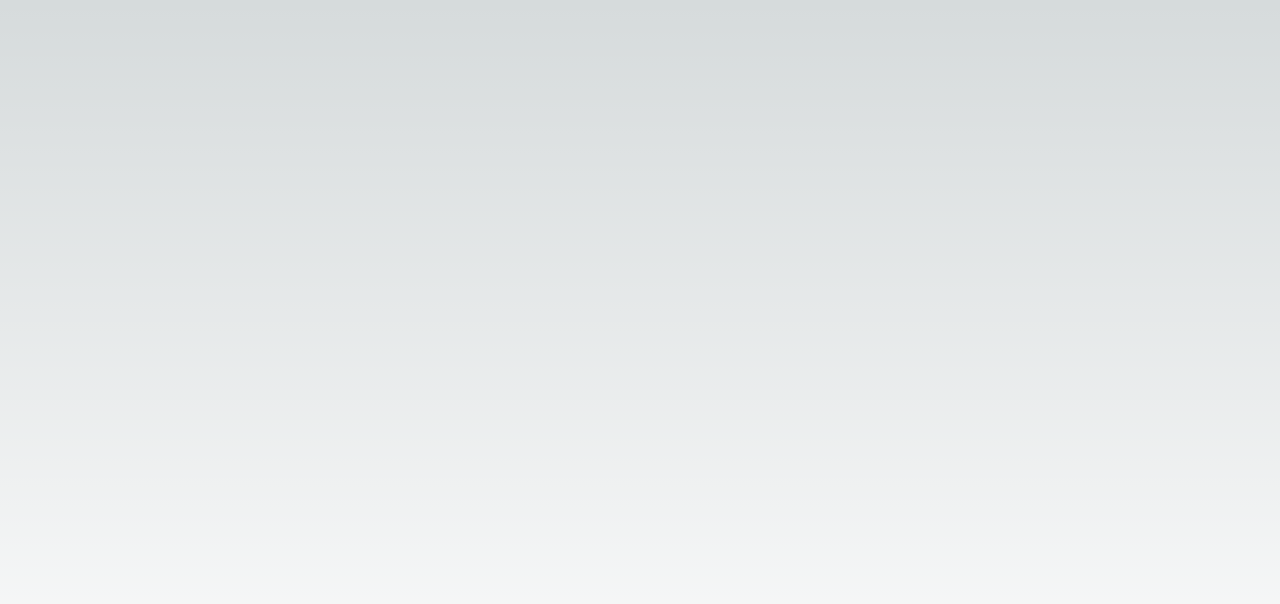
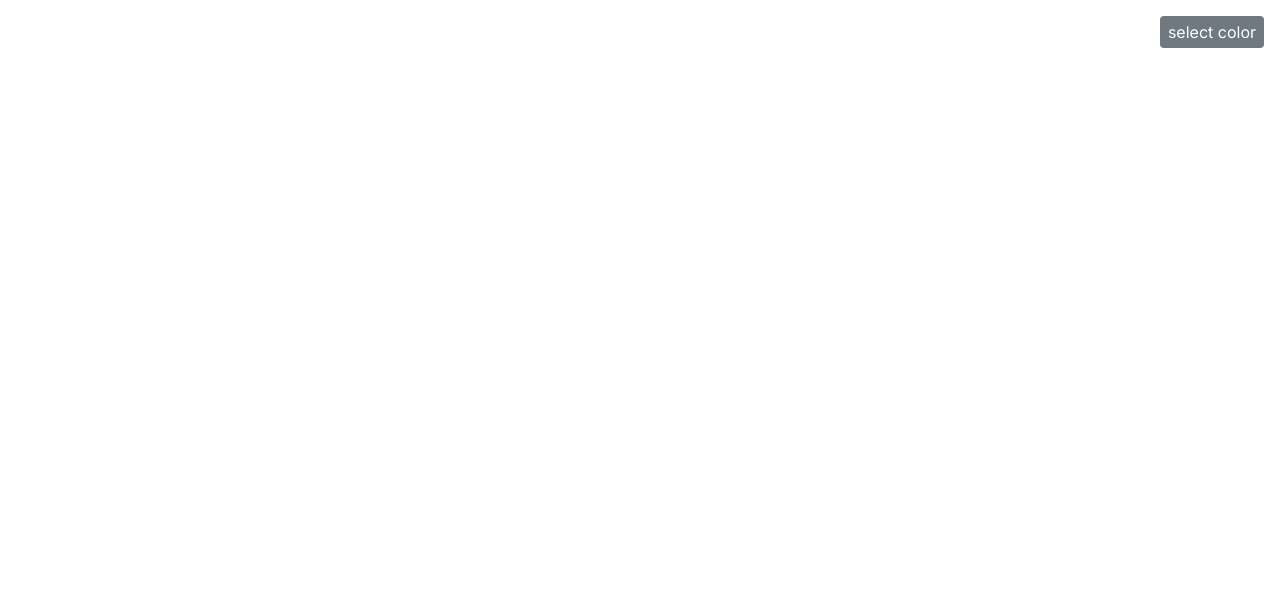
Before and after one commit to yjonghy/framer, a Next.js app: page / in a window 1280 px wide. Shown: the top 604 px of the page. Built offline with nearby package versions, Linux system fonts and the light colour scheme.

Commit message:
editor 툴 1.color 변경 할수있게 작업중

```diff
--- a/src/app/globals.css
+++ b/src/app/globals.css
@@ -17,13 +17,13 @@
 }
 
 body {
-  color: rgb(var(--foreground-rgb));
+  /* color: rgb(var(--foreground-rgb));
   background: linear-gradient(
       to bottom,
       transparent,
       rgb(var(--background-end-rgb))
     )
-    rgb(var(--background-start-rgb));
+    rgb(var(--background-start-rgb)); */
 }
 
 @layer utilities {
--- a/src/app/layout.tsx
+++ b/src/app/layout.tsx
@@ -9,7 +9,7 @@ export const metadata: Metadata = {
   description: "Generated by create next app",
 };
 
-export default function RootLayout({children,}: Readonly<{children: React.ReactNode;}>) {
+export default function RootLayout({children}: Readonly<{children: React.ReactNode;}>) {
   return (
     <html lang="en">
       <body className={inter.className}>
--- a/src/app/page.tsx
+++ b/src/app/page.tsx
@@ -1,8 +1,54 @@
-import Image from "next/image";
+"use client"
+import { motion } from "framer-motion";
+import { useState } from "react";
+import { colorArray } from "@src/data/color";
+
+
+
+
 
 export default function Home() {
+
+
+  const [showColorList, setShowColorList] = useState(false)
+  const [selectColor, setSelectColor] = useState(colorArray[0].color)
+
   return (
-    <main className="flex min-h-screen flex-col items-center justify-between p-24">
+    <main className="relative w-full min-h-screen flex flex-col items-center justify-center">
+      <motion.div
+        style={{ background : selectColor }}
+        className={`w-[200px] h-[200px] rounded-[16px]`}
+        animate={{
+          scale: [1, 2, 2, 1, 1],
+          rotate: [0, 0, 180, 180, 0],
+          borderRadius: ["0%", "0%", "50%", "50%", "0%"]
+        }}
+        transition={{
+          duration: 2,
+          ease: "easeInOut",
+          times: [0, 0.2, 0.5, 0.8, 1],
+          repeat: Infinity,
+          repeatDelay: 2000
+        }}
+      />
+
+      <div className="absolute top-[16px] right-[16px] ">
+        <p
+          onClick={() => setShowColorList(!showColorList)}
+          className="py-[4px] px-[8px] bg-gray050 rounded-[4px] text-white cursor-pointer">select color</p>
+       {showColorList &&
+          <div className="absolute top-[calc(100%_+_10px)] right-0 py-[8px] px-[12px] w-[200px] h-[200px] overflow-y-auto border border-gray020 rounded-[4px]">
+            {colorArray.map((item, index) => (
+              <div
+                onClick={() => setSelectColor(item.color)}
+                key={index}>
+                {item.title}
+              </div>
+            ))}
+          </div>
+       }
+
+      </div>
 
     </main>
   );
--- /dev/null
+++ b/src/data/color.ts
@@ -0,0 +1,31 @@
+export const colorArray = [
+    { title : "white" , color : "#FFFFFF"},
+    { title : "black" , color : "#FFFFFF"},
+    { title : "alphaBlack" , color : "#FFFFFF"},
+    { title : "gray010" , color : "#FFFFFF"},
+    { title : "gray020" , color : "#FFFFFF"},
+    { title : "gray030" , color : "#FFFFFF"},
+    { title : "gray040" , color : "#FFFFFF"},
+    { title : "gray050" , color : "#FFFFFF"},
+    { title : "gray060" , color : "#FFFFFF"},
+    { title : "gray070" , color : "#FFFFFF"},
+    { title : "gray080" , color : "#FFFFFF"},
+    { title : "gray090" , color : "#FFFFFF"},
+    { title : "green005" , color : "#FFFFFF"},
+    { title : "green010" , color : "#FFFFFF"},
+    { title : "green020" , color : "#FFFFFF"},
+    { title : "green030" , color : "#FFFFFF"},
+    { title : "green040" , color : "#FFFFFF"},
+    { title : "green050" , color : "#FFFFFF"},
+    { title : "green060" , color : "#FFFFFF"},
+    { title : "green070" , color : "#FFFFFF"},
+    { title : "white" , color : "#FFFFFF"},
+    { title : "white" , color : "#FFFFFF"},
+    { title : "white" , color : "#FFFFFF"},
+    { title : "white" , color : "#FFFFFF"},
+    { title : "white" , color : "#FFFFFF"},
+    { title : "white" , color : "#FFFFFF"},
+    { title : "white" , color : "#FFFFFF"},
+    { title : "white" , color : "#FFFFFF"},
+    { title : "white" , color : "#FFFFFF"}
+]
--- a/tailwind.config.ts
+++ b/tailwind.config.ts
@@ -14,6 +14,60 @@ const config: Config = {
           "conic-gradient(from 180deg at 50% 50%, var(--tw-gradient-stops))",
       },
     },
+    colors: {
+      dim : "rgba(5, 5, 5, 0.25)",
+      transparent : "transparent",
+      white : "#FFFFFF",
+      black : "#000000",
+      alphaBlack : "rgba(5, 5, 5, 0.06)",
+      gray010 : "#F7F8F9",
+      gray015 : "#EDEFF2",
+      gray020 : "#E7EAEE",
+      gray025 : "#DFE2E7",
+      gray030 : "#C9CDD2",
+      gray035 : "#ADB2B9",
+      gray040 : "#9DA3AB",
+      gray050 : "#717980",
+      gray060 : "#4A4F54",
+      gray070 : "#26292B",
+      gray080 : "#1B1E1F",
+      gray090 : "#050505",
+      green005 : "#ECF9ED",
+      green010 : "#D3F4D8",
+      green020 : "#ABE7AF",
+      green030 : "#85D786",
+      green040 : "#68C963",
+      green050 : "#54BD5F",
+      green060 : "#47AE54",
+      green070 : "#379A47",
+      blue005 : "#EBF3FF",
+      blue010 : "#D6E7FF",
+      blue020 : "#A8CBFF",
+      blue025 : "#246FF840",
+      blue030 : "#518FFB",
+      blue040 : "#246FF8",
+      blue050 : "#195BFA",
+      blue060 : "#0F3DDE",
+      blue070 : "#0038C1",
+      yellow005 : "#FFF7E0",
+      yellow010 : "#FFECC2",
+      yellow020 : "#FFDC8F",
+      yellow030 : "#FBC959",
+      yellow040 : "#F5BA26",
+      yellow050 : "#E8AF00",
+      yellow060 : "#C99A00",
+      yellow070 : "#B48A00",
+      red005 : "#FFF1F0",
+      red010 : "#FFE6E4",
+      red020 : "#FFD0CD",
+      red030 : "#FFA292",
+      red040 : "#FE6D55",
+      red050 : "#F0462F",
+      red060 : "#E22E21",
+      red070 : "#D10E00",
+      hourblue : "#0056FF",
+      gold : "#C19F63"
+    }
   },
   plugins: [],
 };
```
Also changed, not shown: package.json (+6 -5 lines), 1 other file (tests, documents, lock files or other folders).
